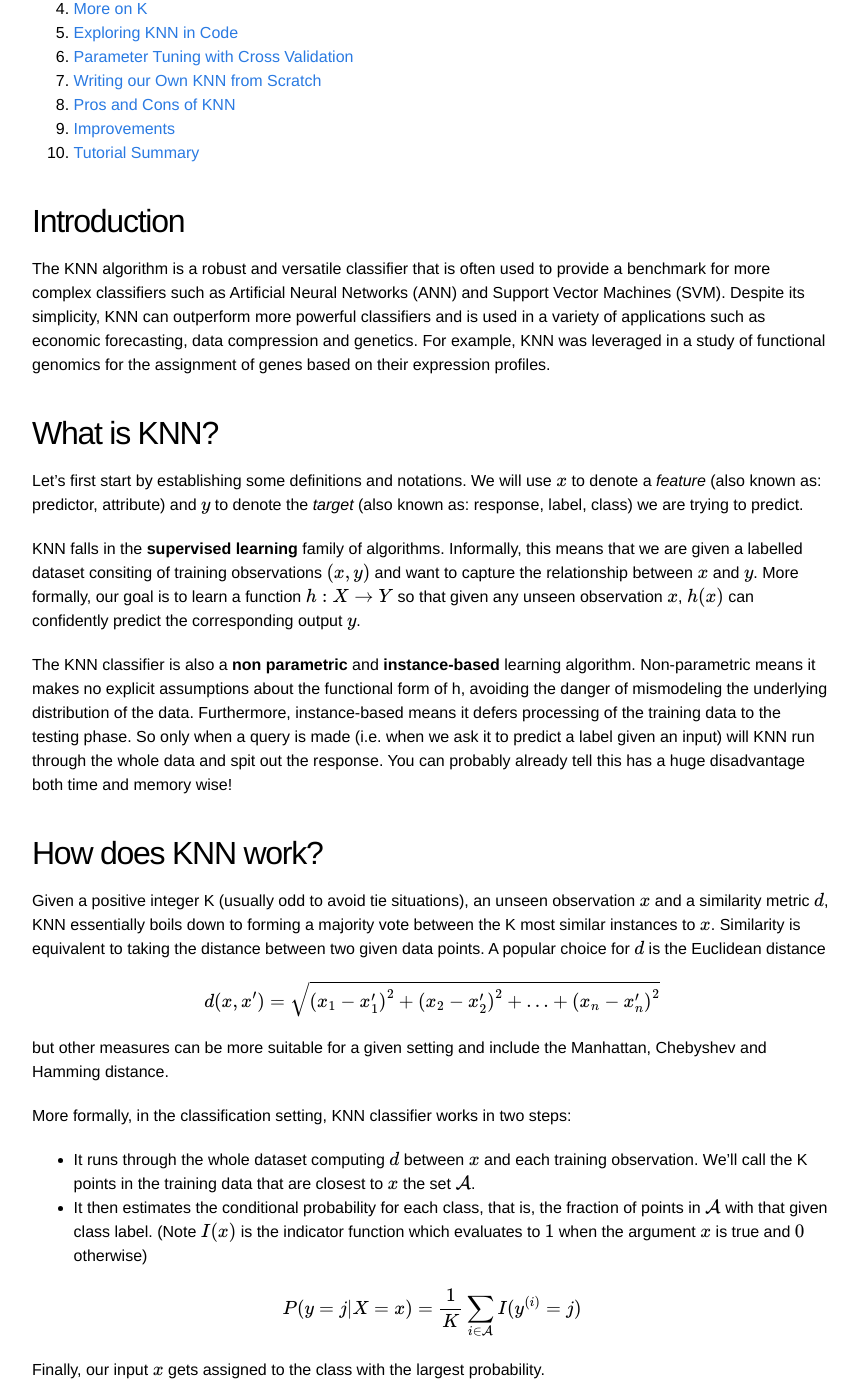
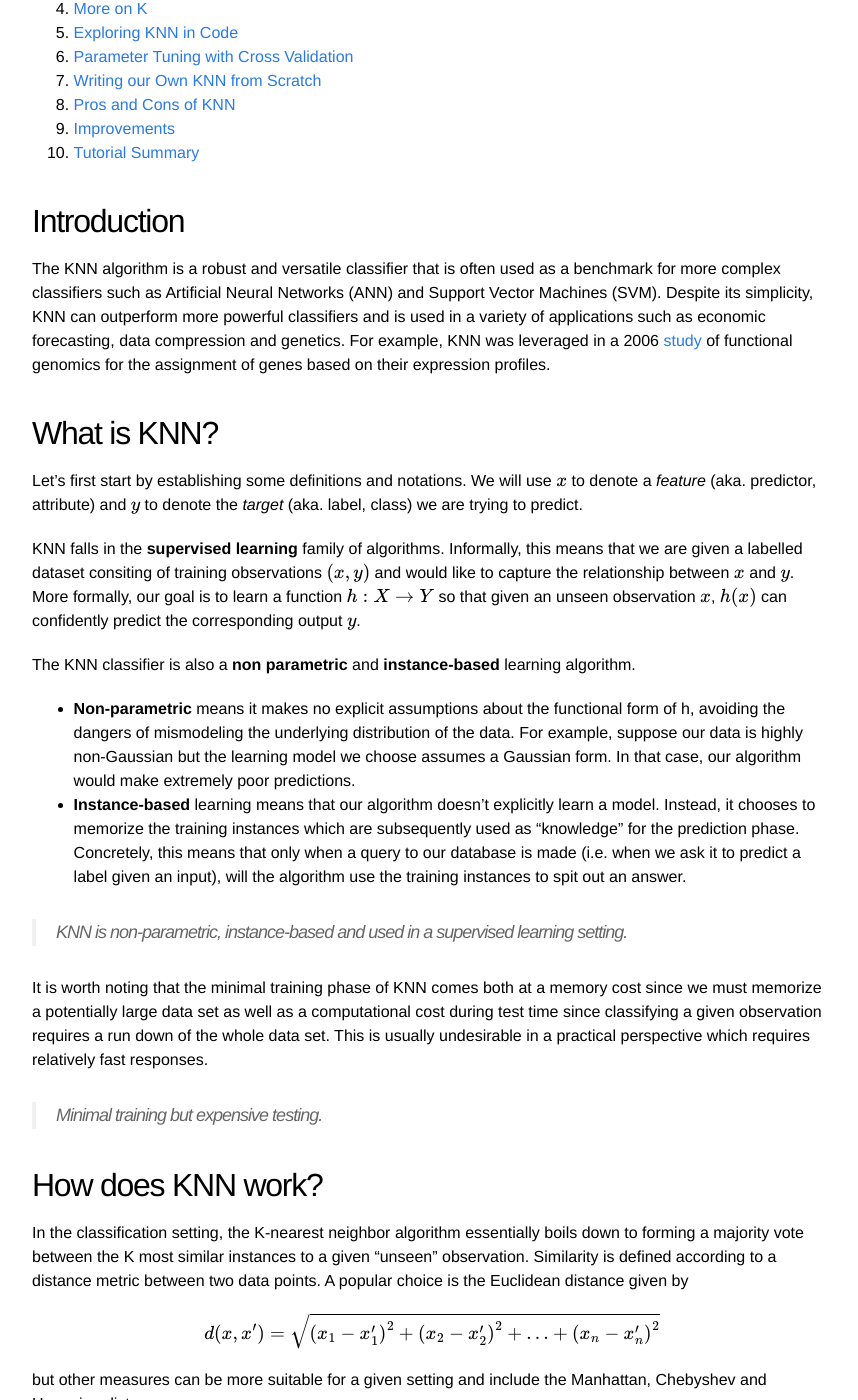
Before and after one commit to WangcsShuai/kevinzakka.github.io, a Jekyll site: the page built from _posts/2016-07-1-k-nearest-neighbor.markdown, in a window 1280 px wide and 1400 px high, scrolled down 496 px. Shown: the whole window, without its empty margins (208-1066 px from the left). Built offline with Jekyll 4.4.1, drawn with Linux system fonts in a browser that asks for light colours; formulas are drawn with MathJax 3; comment, search, counter and statistics services are not loaded; some of the changed text lies outside the part shown.

Commit message:
fixing aesthetics and grammar

```diff
--- a/_posts/2016-07-1-k-nearest-neighbor.markdown
+++ b/_posts/2016-07-1-k-nearest-neighbor.markdown
@@ -7,7 +7,7 @@ tags: [KNN, machine learning, classification, neighbours]
 comments: true
 mathjax: true
 ---
-This is an in-depth tutorial designed to introduce you to a simple, yet powerful classification algorithm called K-Nearest-Neighbors (KNN). We will go over the intuition and mathematical detail of the algorithm, apply it to a real-world dataset to see exactly how it works, and finally gain an intrinsic understanding of the algorithm by writing it from scratch in code. Finally, we will look at ways in which we can improve KNN.
+This is an in-depth tutorial designed to introduce you to a simple, yet powerful classification algorithm called K-Nearest-Neighbors (KNN). We will go over the intuition and mathematical detail of the algorithm, apply it to a real-world dataset to see exactly how it works, and gain an intrinsic understanding of its inner-workings by writing it from scratch in code. Finally, we will explore ways in which we can improve the algorithm.
 
 ## Table of Contents
 
@@ -24,31 +24,44 @@ This is an in-depth tutorial designed to introduce you to a simple, yet powerful
 
 ## Introduction
 
-The KNN algorithm is a robust and versatile classifier that is often used to provide a benchmark for more complex classifiers such as Artificial Neural Networks (ANN) and Support Vector Machines (SVM). Despite its simplicity, KNN can outperform more powerful classifiers and is used in a variety of applications such as economic forecasting, data compression and genetics. For example, KNN was leveraged in a study of functional genomics for the assignment of genes based on their expression profiles.
+The KNN algorithm is a robust and versatile classifier that is often used as a benchmark for more complex classifiers such as Artificial Neural Networks (ANN) and Support Vector Machines (SVM). Despite its simplicity, KNN can outperform more powerful classifiers and is used in a variety of applications such as economic forecasting, data compression and genetics. For example, KNN was leveraged in a 2006 [study](http://bmcbioinformatics.biomedcentral.com/articles/10.1186/1471-2105-7-S1-S11) of functional genomics for the assignment of genes based on their expression profiles.
 
 ## What is KNN?
-Let's first start by establishing some definitions and notations. We will use $$x$$ to denote a *feature* (also known as: predictor, attribute) and $$y$$ to denote the *target* (also known as: response, label, class)  we are trying to predict.
+Let's first start by establishing some definitions and notations. We will use $$x$$ to denote a *feature* (aka. predictor, attribute) and $$y$$ to denote the *target* (aka. label, class) we are trying to predict.
 
-KNN falls in the __supervised learning__ family of algorithms. Informally, this means that we are given a labelled dataset consiting of training observations $$(x,y)$$ and want to capture the relationship between $$x$$ and $$y$$. More formally, our goal is to learn a function $$h : X  → Y$$ so that given any unseen observation $$x$$, $$h(x)$$ can confidently predict the corresponding output $$y$$.
+KNN falls in the **supervised learning** family of algorithms. Informally, this means that we are given a labelled dataset consiting of training observations $$(x,y)$$ and would like to capture the relationship between $$x$$ and $$y$$. More formally, our goal is to learn a function $$h : X  → Y$$ so that given an unseen observation $$x$$, $$h(x)$$ can confidently predict the corresponding output $$y$$.
 
-The KNN classifier is also a __non parametric__ and __instance-based__ learning algorithm. Non-parametric means it makes no explicit assumptions about the functional form of h, avoiding the danger of mismodeling the underlying distribution of the data. Furthermore, instance-based means it defers processing of the training data to the testing phase. So only when a query is made (i.e. when we ask it to predict a label given an input) will KNN run through the whole data and spit out the response. You can probably already tell this has a huge disadvantage both time and memory wise!
+The KNN classifier is also a **non parametric** and **instance-based** learning algorithm.
+
+- **Non-parametric** means it makes no explicit assumptions about the functional form of h, avoiding the dangers of mismodeling the underlying distribution of the data. For example, suppose our data is highly non-Gaussian but the learning model we choose assumes a Gaussian form. In that case, our algorithm would make extremely poor predictions.
+- **Instance-based** learning means that our algorithm doesn't explicitly learn a model. Instead, it chooses to memorize the training instances which are subsequently used as “knowledge” for the prediction phase. Concretely, this means that only when a query to our database is made (i.e. when we ask it to predict a label given an input), will the algorithm use the training instances to spit out an answer.
+
+> KNN is non-parametric, instance-based and used in a supervised learning setting.
+
+It is worth noting that the minimal training phase of KNN comes both at a memory cost since we must memorize a potentially large data set as well as a computational cost during test time since classifying a given observation requires a run down of the whole data set. This is usually undesirable in a practical perspective which requires relatively fast responses.
+
+> Minimal training but expensive testing.
 
 ## How does KNN work?
-Given a positive integer K (usually odd to avoid tie situations), an unseen observation $$x$$ and a similarity metric $$d$$, KNN essentially boils down to forming a majority vote between the K most similar instances to $$x$$. Similarity is equivalent to taking the distance between two given data points. A popular choice for $$d$$ is the Euclidean distance
+In the classification setting, the K-nearest neighbor algorithm essentially boils down to forming a majority vote between the K most similar instances to a given "unseen" observation. Similarity is defined according to a distance metric between two data points. A popular choice is the Euclidean distance given by
 
 $$d(x, x') = \sqrt{\left(x_1 - x'_1 \right)^2 + \left(x_2 - x'_2 \right)^2 + \dotsc + \left(x_n - x'_n \right)^2}$$
 
 but other measures can be more suitable for a given setting and include the Manhattan, Chebyshev and Hamming distance.
 
-More formally, in the classification setting, KNN classifier works in two steps:
+More formally, given a positive integer K, an unseen observation $$x$$ and a similarity metric $$d$$, KNN classifier performs the following two steps:
 
-- It runs through the whole dataset computing $$d$$ between $$x$$ and each training observation. We'll call the K points in the training data that are closest to $$x$$ the set $$\mathcal{A}$$.
+- It runs through the whole dataset computing $$d$$ between $$x$$ and each training observation. We'll call the K points in the training data that are closest to $$x$$ the set $$\mathcal{A}$$. Note that K is usually odd to prevent tie situations.
 
 - It then estimates the conditional probability for each class, that is, the fraction of points in $$\mathcal{A}$$ with that given class label. (Note $$I(x)$$ is the indicator function which evaluates to $$1$$ when the argument $$x$$ is true and $$0$$ otherwise)
 
 $$P(y = j | X = x) = \frac{1}{K} \sum_{i \in \mathcal{A}} I(y^{(i)} = j)$$
 
 Finally, our input $$x$$ gets assigned to the class with the largest probability.
+
+> KNN searches the memorized training observations for the K instances that most closely resemble the new instance and assigns to it the their most common class.
+
+An alternate way of understanding KNN is by thinking about it as calculating a decision boundary (i.e. boundaries for more than 2 classes) which is then used to classify new points.
 
 ## More on K
 Let's talk a bit about the variable K. Like most machine learning algorithms, the K in KNN is a hyperparameter that we must tune in order to get the best possible classifier for a given dataset. Essentially, the choice of K has an effect on the shape of the prediction curves (i.e. decision boundary) of our classifier.
```
